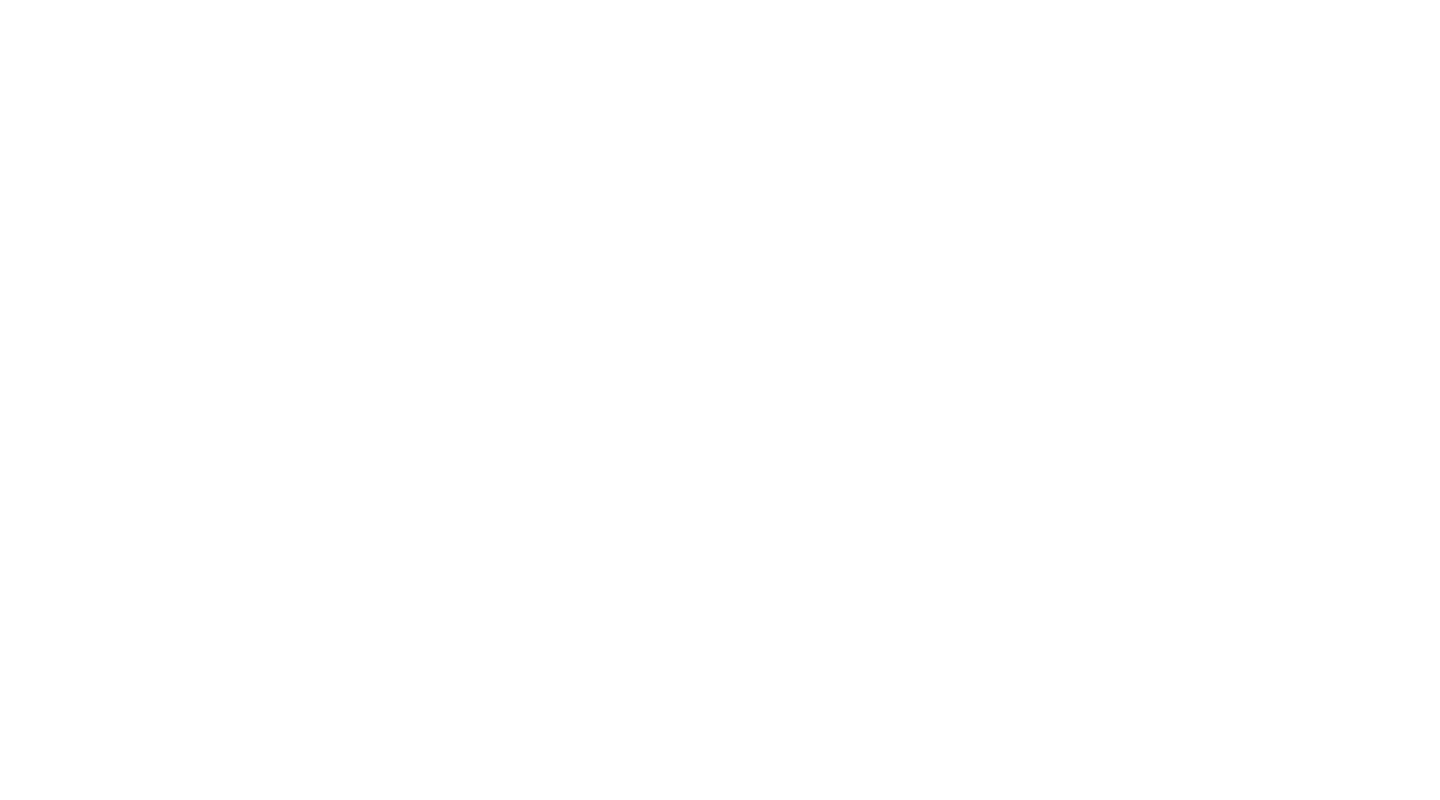
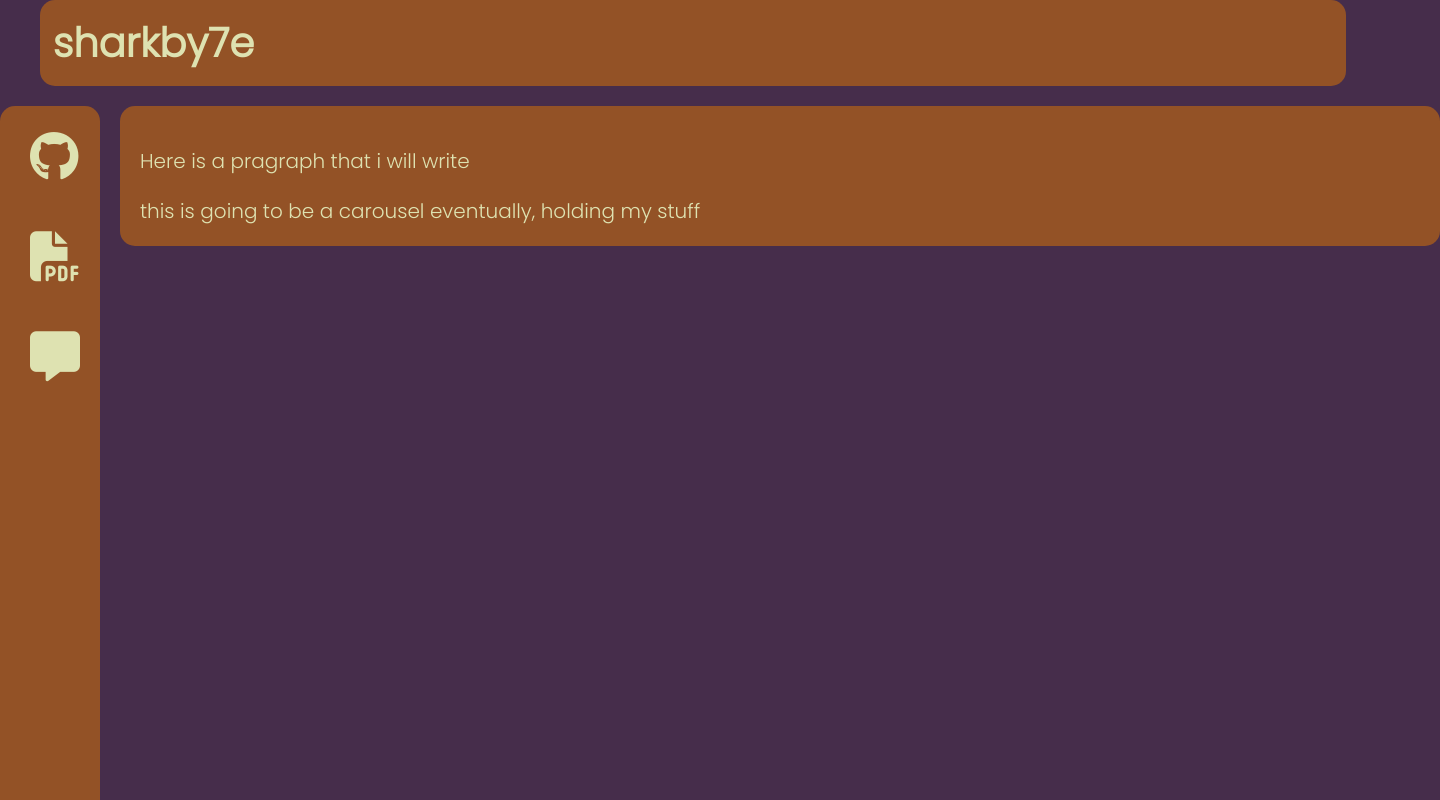
Before and after one commit to sharkby7e/professionalPortfolio, a plain HTML site: page index.html in a window 1280 px wide. Shown: the whole page, 1440 px wide, since content can reach past the window. Drawn offline with Linux system fonts and the light colour scheme.

Commit message:
laid out pages

```diff
--- a/assets/css/style.css
+++ b/assets/css/style.css
@@ -0,0 +1,112 @@
+:root{
+  font-size: 20px;
+  font-family: poppins;
+  --darkOrange: #935226;
+  --purple: #462D4B;
+  --grey: #756A6B;
+  --lightGreen: #DEE2B1;
+  --darkGreen: #BAB558;
+}
+
+body{
+  background-color: var(--purple);
+  color: var(--lightGreen);
+  margin: 0;
+  padding: 0;
+}
+
+a {
+  text-decoration: none;
+  color: var(--lightGreen);
+}
+h1 {
+  border-radius: 15px;
+  background-color: var(--darkOrange);
+  width: 100vw;
+  padding: 1%;
+  text-align: left;
+  height: 100%;
+  margin: 0;
+  margin-left: 2rem ;
+  margin-bottom: 1rem;
+}
+
+main {
+  background-color: var(--darkOrange);
+  border-radius: 15px;
+  margin-left: 6rem;
+  margin-top: 1rem;
+  padding: 1rem;
+  width: 100vw;
+}
+
+.navbar {
+  border-radius: 15px;
+  width: 5rem;
+  height: 90vh;
+  position: fixed;
+  background-color: var(--darkOrange);
+  transition: width 200ms ease;
+}
+
+.navbar:hover {
+  width: 16rem;
+}
+
+.navbar:hover .menuLinkText {
+  display: block;
+}
+
+.menu {
+  display: flex;
+  align-items: center;
+  flex-direction: column;
+  list-style: none;
+  padding: 0;
+  margin: 0;
+  margin-bottom: 10%;
+}
+
+
+.menuItem {
+  width: 100%;
+}
+
+.menuLink {
+  display: flex;
+  align-items: center;
+  text-decoration: none;
+  color: var(--lightGreen);
+  height: 5rem;
+}
+
+.icon {
+  font-size: 2.5rem;
+  margin: 0 1.5rem
+}
+.menuLinkText{
+  display: none;
+  margin-left: 1rem;
+
+  font-size: 2rem;
+}
+
+.aboutMe {
+  width: 90%;
+}
+
+.websitePort {
+ width: 90%;
+
+}
+
+footer {
+  border-radius: 15px;
+  background-color: var(--darkOrange);
+  padding: 1%;
+  text-align: left;
+  height: 100%;
+  margin: 0;
+  margin-left: 5rem ;
+
+}
--- a/index.html
+++ b/index.html
@@ -4,9 +4,51 @@
     <title>Sid Quinsaat</title>
     <meta charset="UTF-8">
     <meta name="viewport" content="width=device-width, initial-scale=1">
+    <link rel="preconnect" href="https://fonts.googleapis.com">
+    <link rel="preconnect" href="https://fonts.gstatic.com" crossorigin>
+    <link href="https://fonts.googleapis.com/css2?family=Poppins:ital,wght@0,300;1,300;1,700&display=swap" rel="stylesheet">
+    <script src="https://kit.fontawesome.com/2eeca62fdc.js" crossorigin="anonymous"></script>
     <link href="assets/css/style.css" rel="stylesheet">
   </head>
   <body>
+    <a href="index.html"><h1>sharkby7e</h1></a>
+    <div class = "navbar">
+      <ul class = "menu">
+        <li class = "menuItem">
+          <a href="#" class = "menuLink">
+            <i class="icon fa-brands fa-github"></i>
+            <span class = "menuLinkText">Github</span>
+          </a>
+        </li>
+
+        <li class = "menuItem">
+          <a href="#" class = "menuLink">
+            <i class="icon fa-solid fa-file-pdf"></i>
+            <span class = "menuLinkText">Resume</span>
+          </a>
+        </li>
+
+        <li class = "menuItem">
+          <a href="#" class = "menuLink">
+            <i class="icon fa-solid fa-message"></i>
+            <span class = "menuLinkText">Contact</span>
+          </a>
+        </li>
+      </ul>
+    </div>
+
+    <main>
+      <section class = 'aboutMe'>
+        <p>Here is a pragraph that i will write</p>
+      </section>
+      <div class = 'websitePort'>
+        this is going to be a carousel eventually, holding my stuff
+      </div>
+    </main>
+    <!-- <footer> -->
+    <!--   This is the footer -->
+    <!-- </footer> -->
+
     <script src="assets/js/script.js"> </script>
   </body>
 </html>
```
